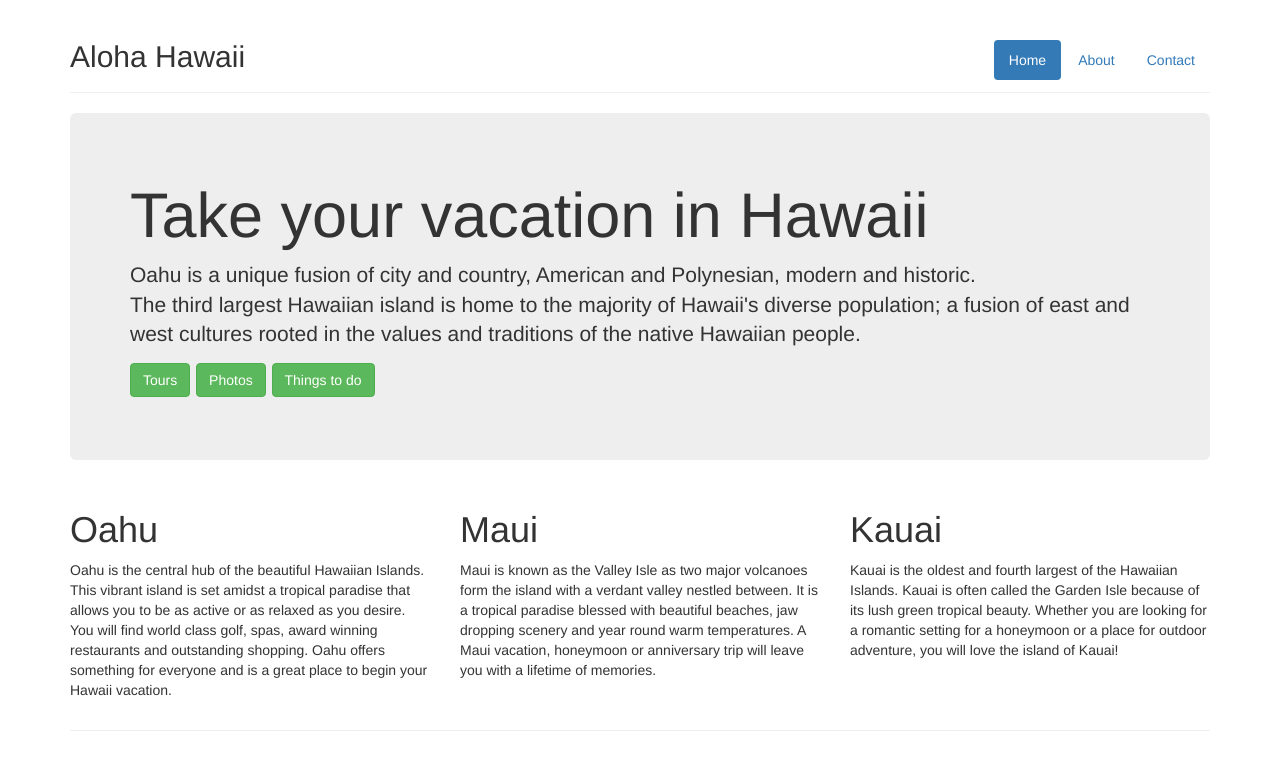
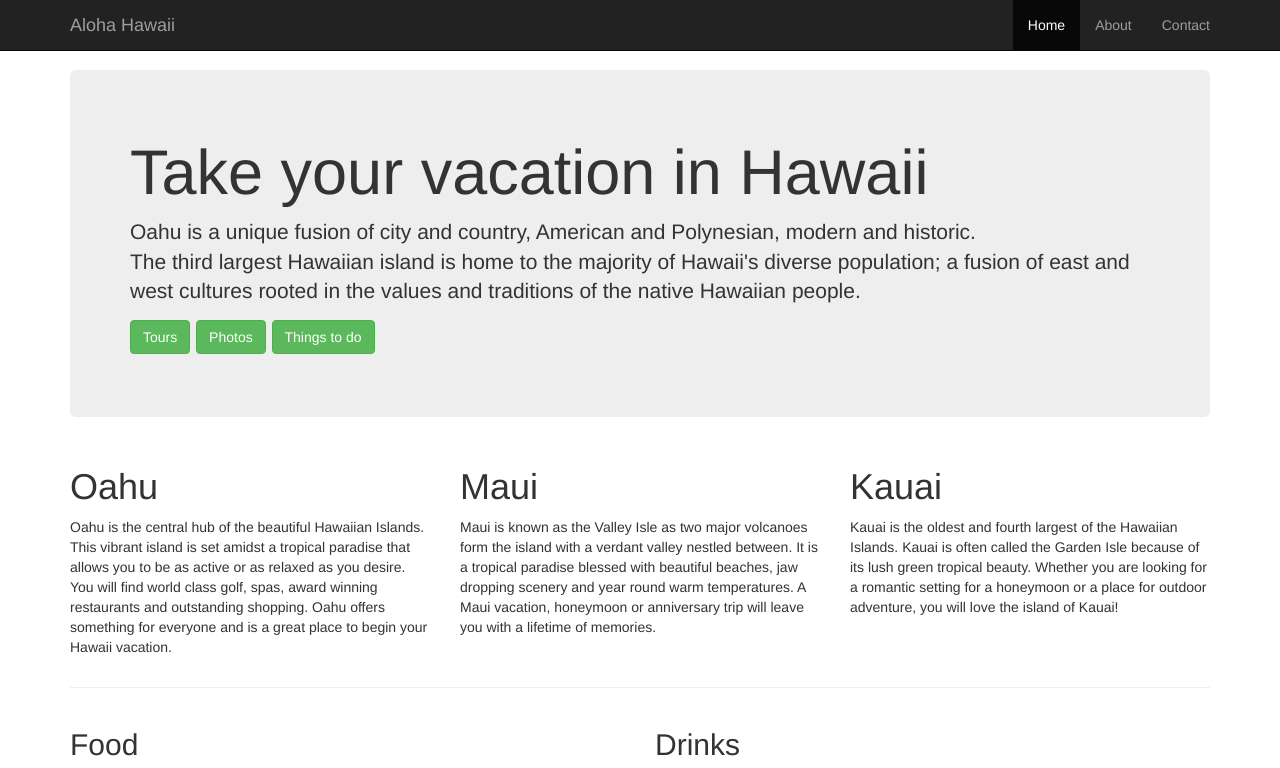
Before and after one commit to donnaditz/w1thurs-vacation, a plain HTML site: page index.html in a window 1280 px wide. Shown: the top 768 px of the page. Drawn offline with Linux system fonts and the light colour scheme.

Commit message:
add nav bar and css

```diff
--- a/index.html
+++ b/index.html
@@ -1,25 +1,27 @@
 <!DOCTYPE html>
 <html lang="en">
   <head>
-
-    <title>Starter Template for Bootstrap</title>
-
-    <!-- Custom styles for this template -->
+    <title>Hawaii Vacation</title>
     <link href="bootstrap.css" rel="stylesheet">
-
+    <link href="my-style.css" rel="stylesheet">
   </head>
 
   <body>
-    <div class="container"> <!-- .container -->
-      <header class="page-header">
-        <ul class="nav nav-pills pull-right">
+    <!-- Navbar -->
+    <div class ="navbar navbar-inverse navbar-fixed-top">
+      <div class="container">
+        <a class="navbar-brand text-muted" href="#">Aloha Hawaii</a>
+        <ul class="nav navbar-nav navbar-right">
           <li class="active"><a href="#">Home</a></li>
           <li><a href="#">About</a></li>
           <li><a href="#">Contact</a></li>
         </ul>
-        <h2>Aloha Hawaii</h2>
-      </header>
+      </div>
 
+    </div>
+    <!-- End navbar -->
+
+    <div class="container"> <!-- .container -->
       <div class="jumbotron">
         <h1>Take your vacation in Hawaii</h1>
         <p class="lead">Oahu is a unique fusion of city and country, American and Polynesian, modern and historic.<br> The third largest Hawaiian island is home to the majority of Hawaii's diverse population; a fusion of east and west cultures rooted in the values and traditions of the native Hawaiian people.</p>
@@ -29,7 +31,6 @@
           <a class="btn btn-success" href= "http://www.101thingstodo.com/">Things to do</a>
         </p>
       </div>
-
 
     <div class="row">
       <div class="col-sm-4">
--- /dev/null
+++ b/my-style.css
@@ -0,0 +1,3 @@
+body{
+  padding-top: 70px;
+}
```
